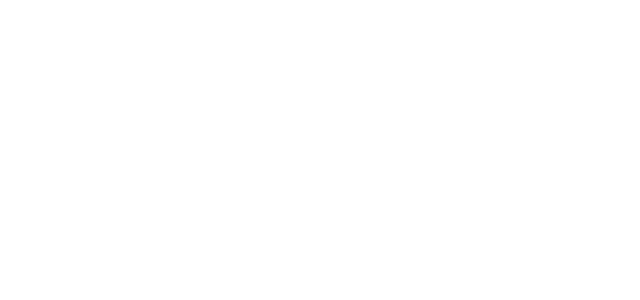
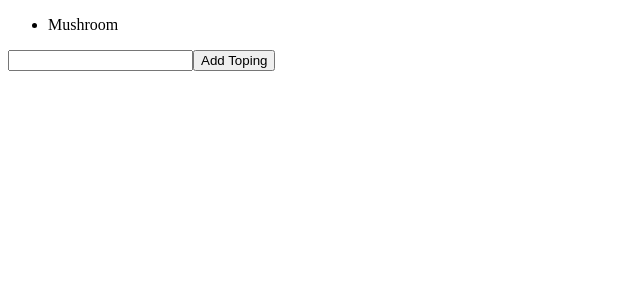
Before and after one commit to alexbalak21/React, a Preact app in the folder app/: page / in a window 1280 px wide. Shown: the top 300 px of the page, without its empty margins (0-640 px from the left). Built offline with nearby package versions, Linux system fonts and the light colour scheme.

Commit message:
working with useState

```diff
--- a/app/src/app.tsx
+++ b/app/src/app.tsx
@@ -1,9 +1,24 @@
-import Like from "./components/Like"
+import {useState} from "preact/hooks"
 
 export function App() {
+    let text = ""
+    const [pizza, setPizza] = useState({
+        name: "Margarita",
+        toppings: ["Mushroom"],
+    })
+    const handleClick = () => {
+        setPizza({name: pizza.name, toppings: [...pizza.toppings, text]})
+    }
+
     return (
         <div>
-            <Like onClick={() => console.log("Like")} />
+            <ul>
+                {pizza.toppings.map((value) => (
+                    <li>{value}</li>
+                ))}
+            </ul>
+            <input type="text" value={text} />
+            <button onClick={handleClick}>Add Toping</button>
         </div>
     )
 }
--- a/app/src/components/Like.tsx
+++ b/app/src/components/Like.tsx
@@ -13,7 +13,7 @@ function Like({onClick}: Props) {
         onClick()
     }
     const size = 20
-    if (liked)
+    if (liked)q
         return (
             <i onClick={toggle}>
                 <FaHeart color="red" size={size} />
```
